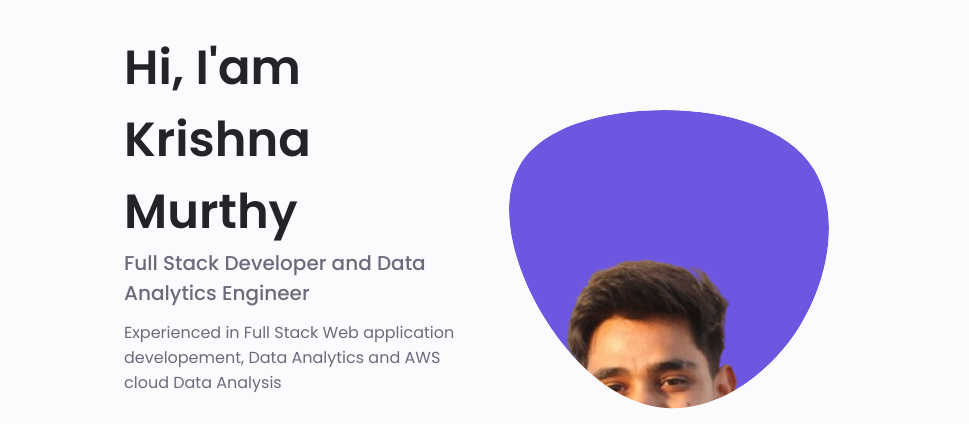
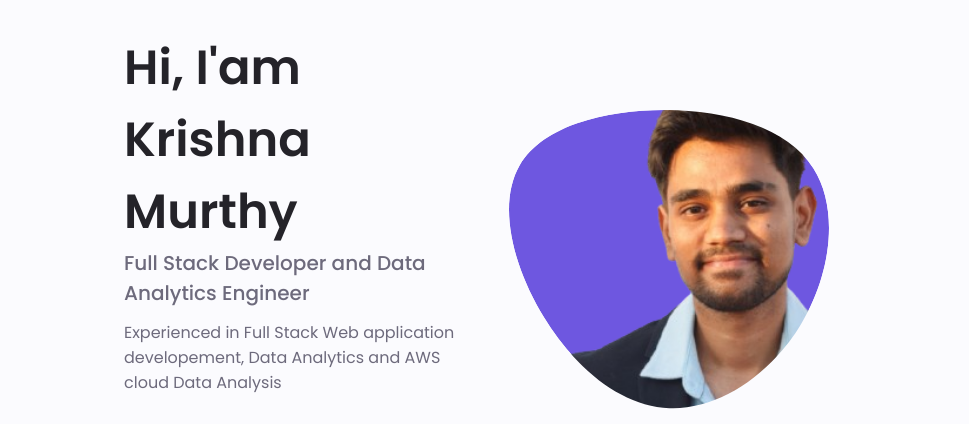
Before and after one commit to krishnamurthy-srinivasan/krishna-murthy-portfolio, a plain HTML site: page index.html in a window 1280 px wide. Shown: the part 152-576 px from the top of the page, 184-1153 px from the left. Drawn offline with nearby package versions, Linux system fonts and the light colour scheme.

Commit message:
Update index.html

```diff
--- a/index.html
+++ b/index.html
@@ -100,8 +100,7 @@
                                     165.547 130.807 187.559 100.226 186.353C69.6454 185.297 41.0228 161.023 21.7403
                                     129.362C2.45775 97.8511 -7.48481 59.1033 6.67581 34.5279C20.9871 10.1032 59.7028
                                     -0.149132 97.9666 0.00163737C136.23 0.303176 174.193 10.857 190.312 36.4879Z"/>
-
-                                    <image class="home__blob-img" x="-50" y="-20" href="assets/img/portfolio.png"/>
+                                    <image class="home__blob-img" x="0" y="0" width="100%" height="100%" preserveAspectRatio="xMidYMid slice" href="assets/img/portfolio.png"/>
                                 </g>
                             </svg>
                         </div>
```
